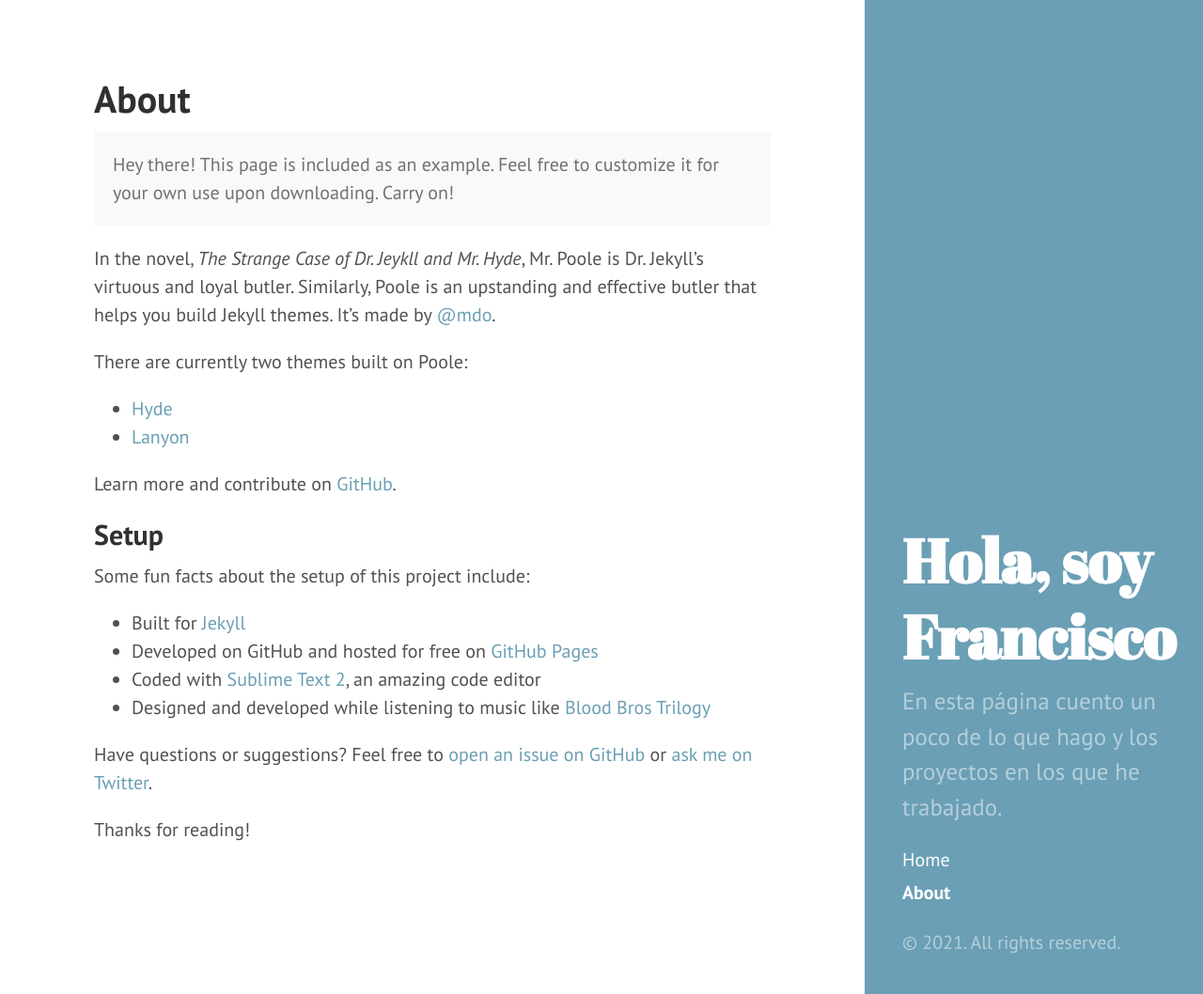
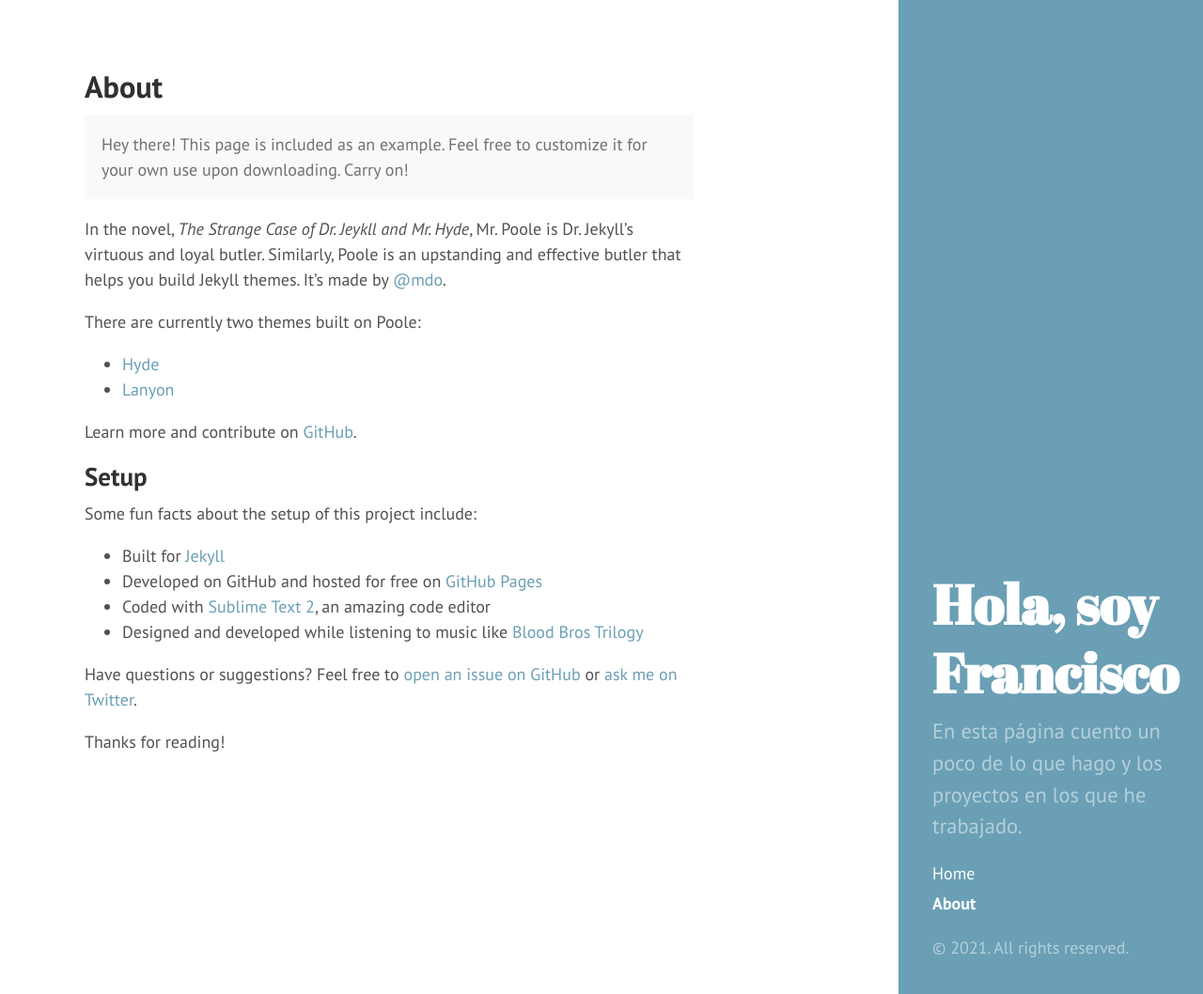
Before and after one commit to FranciscoCasado/blog, a Jekyll site: the page built from about.md, in a window 1280 px wide and 1058 px high. Shown: the whole window at 94% size. Built offline with Jekyll 4.4.1, drawn with Linux system fonts in a browser that asks for light colours.

Commit message:
changed default font-size

```diff
--- a/public/css/hyde.css
+++ b/public/css/hyde.css
@@ -41,7 +41,7 @@ html {
 }
 @media (min-width: 58em) {
   html {
-    font-size: 20px;
+    font-size: 18px;
   }
 }
 
--- a/public/css/poole.css
+++ b/public/css/poole.css
@@ -88,7 +88,7 @@ h1, h2, h3, h4, h5, h6 {
   text-rendering: optimizeLegibility;
 }
 h1 {
-  font-size: 2rem;
+  font-size: 1.8rem;
 }
 h2 {
   margin-top: 1rem;
```
